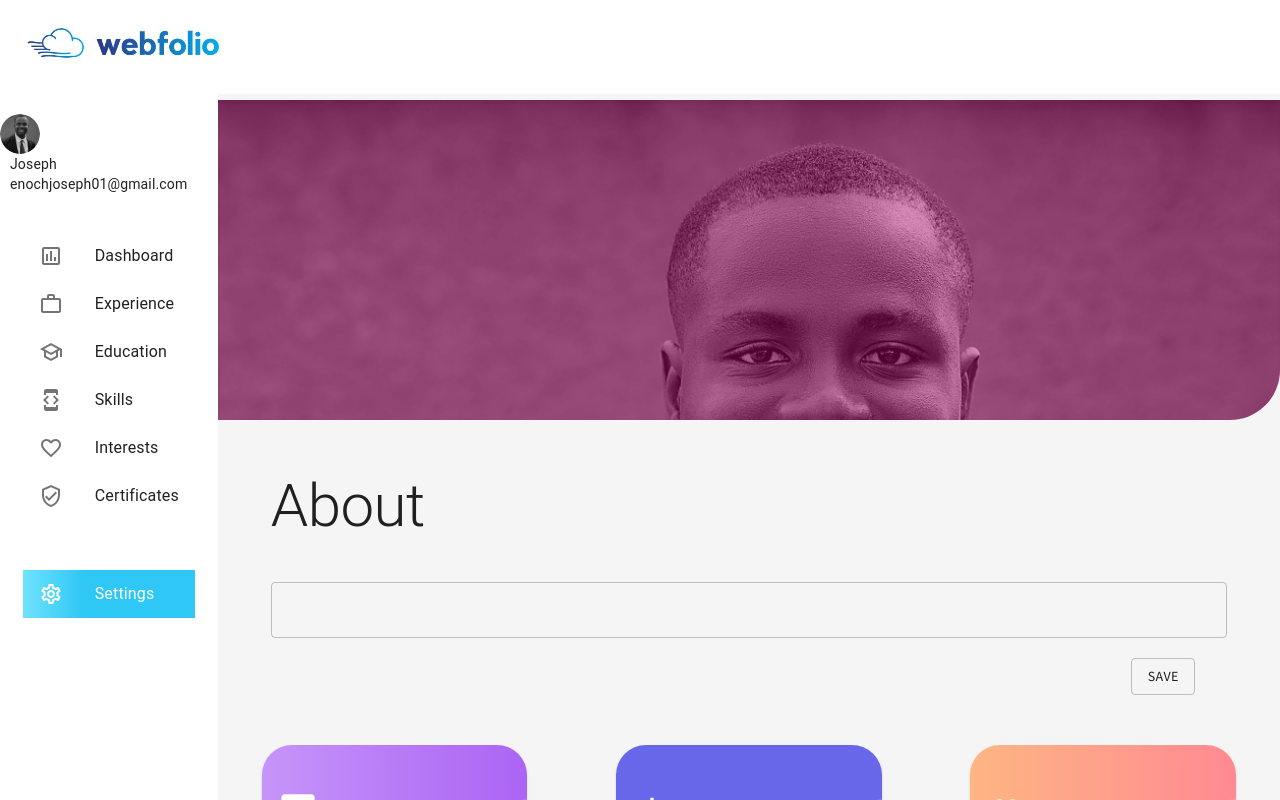
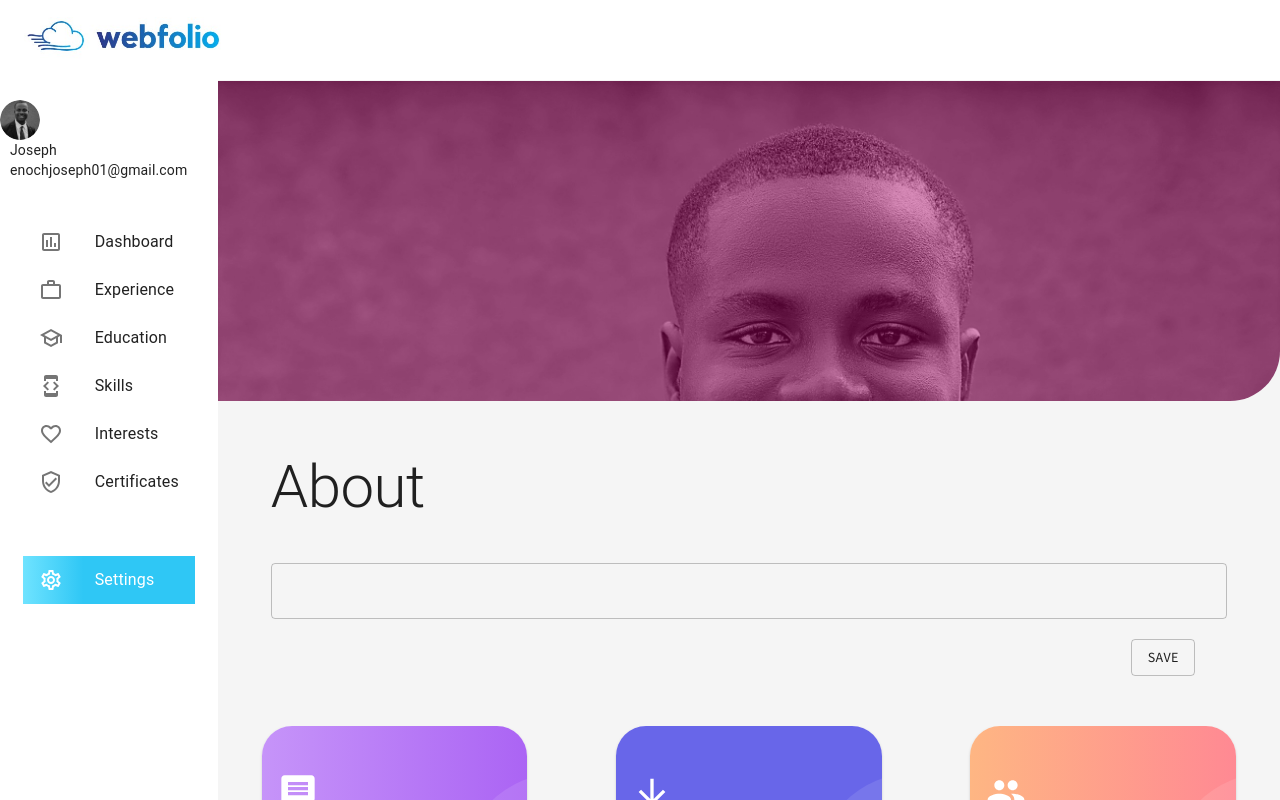
Before and after one commit to lucatosc/Portfolio-dashboard-editor-velzon, a React (Create React App) app: page / in a window 1280 px wide. Shown: the top 800 px of the page. Built offline with nearby package versions, Linux system fonts and the light colour scheme.

Commit message:
Changed height of Appbar

```diff
--- a/src/App.js
+++ b/src/App.js
@@ -9,7 +9,7 @@ const useStyles = makeStyles((theme) =>({
   mainContent:{
     paddingLeft: "17%",
     justifyContent: "center",
-    marginTop: "94px",
+    marginTop: "75px",
     paddingTop: "2vh",
     width: "100%",
     backgroundColor:"#F5F5F5",
--- a/src/components/Dashboard/About.jsx
+++ b/src/components/Dashboard/About.jsx
@@ -8,7 +8,7 @@ const About = () =>{
     const inputDiv = useRef()
 
     const saveAbout = () =>{
-        if (pDiv.current && inputDiv){
+        if (pDiv.current && inputDiv.current){
             if (pDiv.current.style.display === "none"){
                 pDiv.current.style.display = "block"
                 inputDiv.current.style.display = "none"
--- a/src/components/Header.jsx
+++ b/src/components/Header.jsx
@@ -9,7 +9,7 @@ const useStyles = makeStyles((theme) =>({
         backgroundColor: "#FFFFFF",
 
         [theme.breakpoints.up("lg")]: {
-            height: "94px",
+            height: "80px",
         }
     },
    smallLogo: {
--- a/src/components/Sidebar.jsx
+++ b/src/components/Sidebar.jsx
@@ -8,7 +8,7 @@ const useStyles = makeStyles((theme) => ({
    root:{
         display:"flex",
         zIndex:99,
-        marginTop:"94px",
+        marginTop:"80px",
         width:"17%",
         backgroundColor:"#fff",
         height:"90vh",
```
